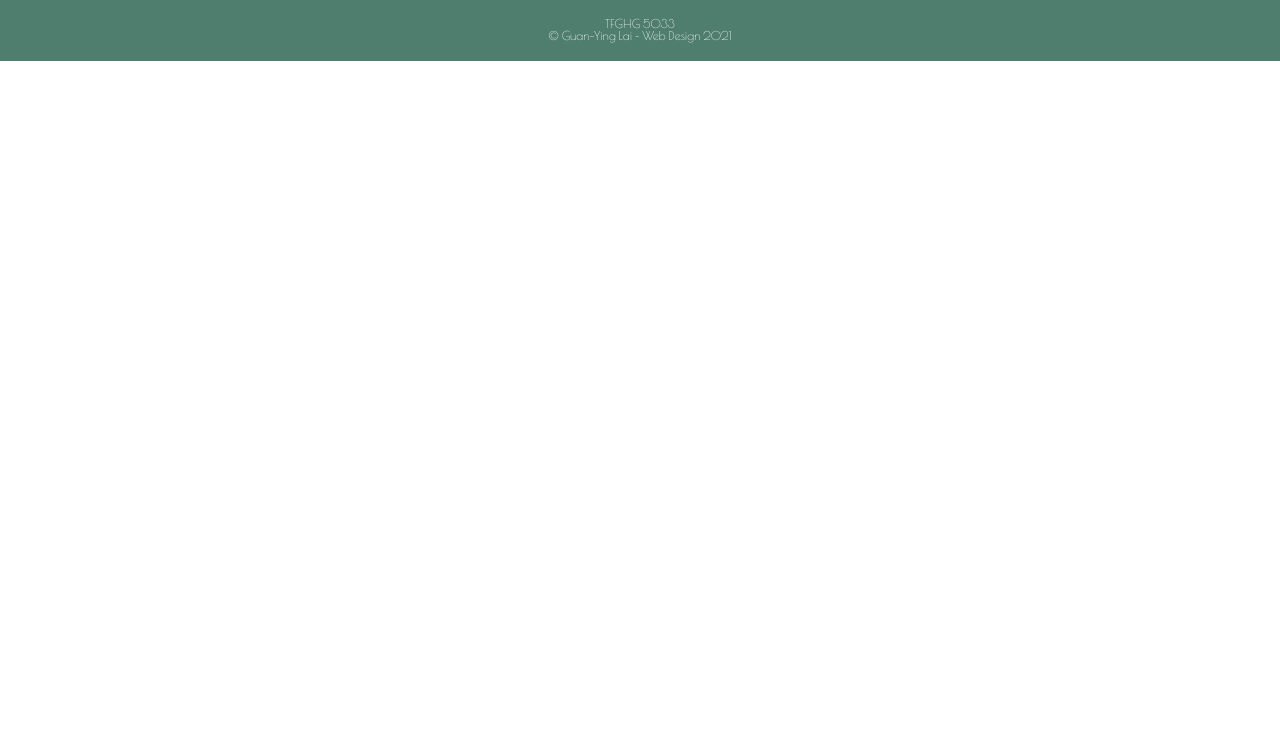
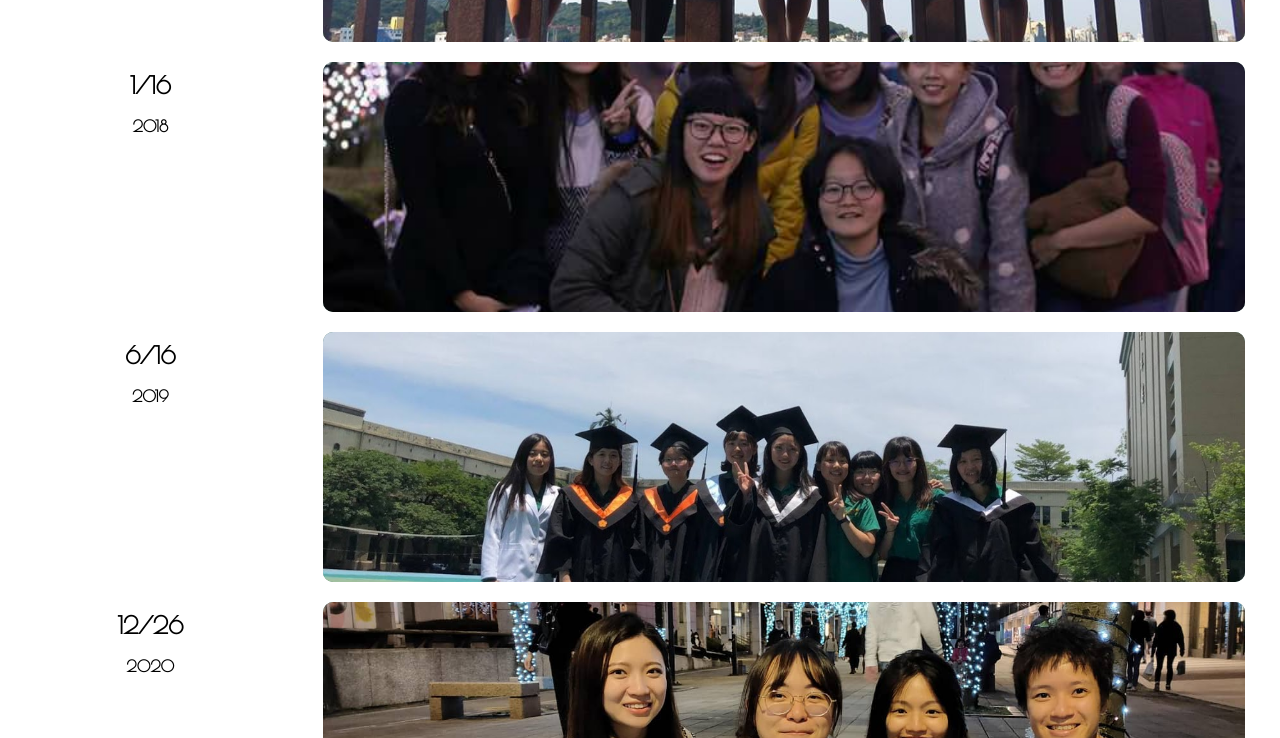
Before and after one commit to evylai/evylai.github.io, a plain HTML site: page mobile-view/stories.html in a window 1280 px wide. Shown: the part 749-1487 px from the top of the page. Before the commit the page ends 810 px from the top, so only its background shows below. Drawn offline with nearby package versions, Linux system fonts and the light colour scheme; files that its build step writes are made by us from their sources.

Commit message:
Add files via upload

```diff
--- a/mobile-view/css/style.css
+++ b/mobile-view/css/style.css
@@ -228,7 +228,7 @@ header{
   border-radius: 10px;
   object-fit: cover;
   background-color: transparent;
-  min-height: 25 0px;
+  min-height: 250px;
   perspective: 1000px; \
 }
 
```
